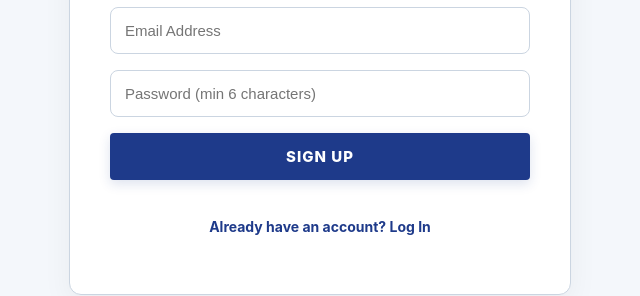
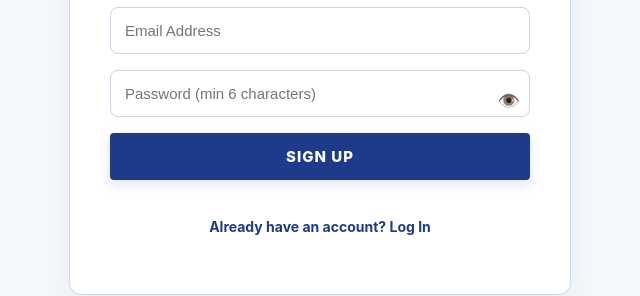
Before and after one commit to KTBHH94/car-explain-platform, a website: page login.html in a window 1280 px wide. Shown: the part 350-646 px from the top of the page, 320-960 px from the left. Drawn offline with Linux system fonts and the light colour scheme.

Commit message:
Add files via upload

```diff
--- a/login.html
+++ b/login.html
@@ -43,7 +43,10 @@
     <div id="auth-error"></div>
     <form id="auth-form">
       <input type="email" id="email" placeholder="Email Address" required>
-      <input type="password" id="password" placeholder="Password (min 6 characters)" required>
+     <div style="position: relative; width: 100%;">
+  <input type="password" id="password" placeholder="Password (min 6 characters)" required style="width: 100%; padding-right: 40px;">
+  <button type="button" id="togglePassword" style="position: absolute; right: 10px; top: 50%; transform: translateY(-50%); background: none; border: none; cursor: pointer; font-size: 18px; color: #64748b; padding: 0;">👁️</button>
+</div>
       <button type="submit" class="btn btn-primary" id="submit-btn">Sign Up</button>
     </form>
     <p class="toggle-link" id="toggle-link">Already have an account? Log In</p>
```
